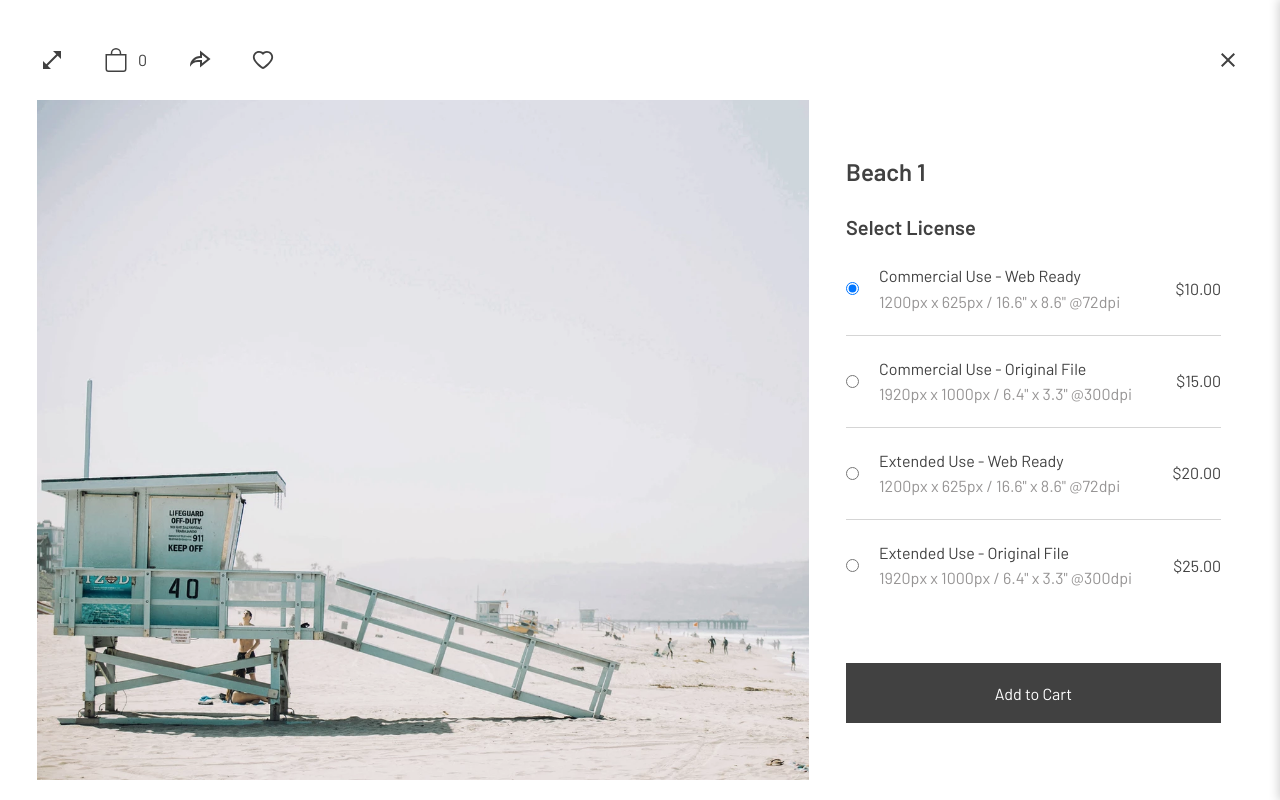
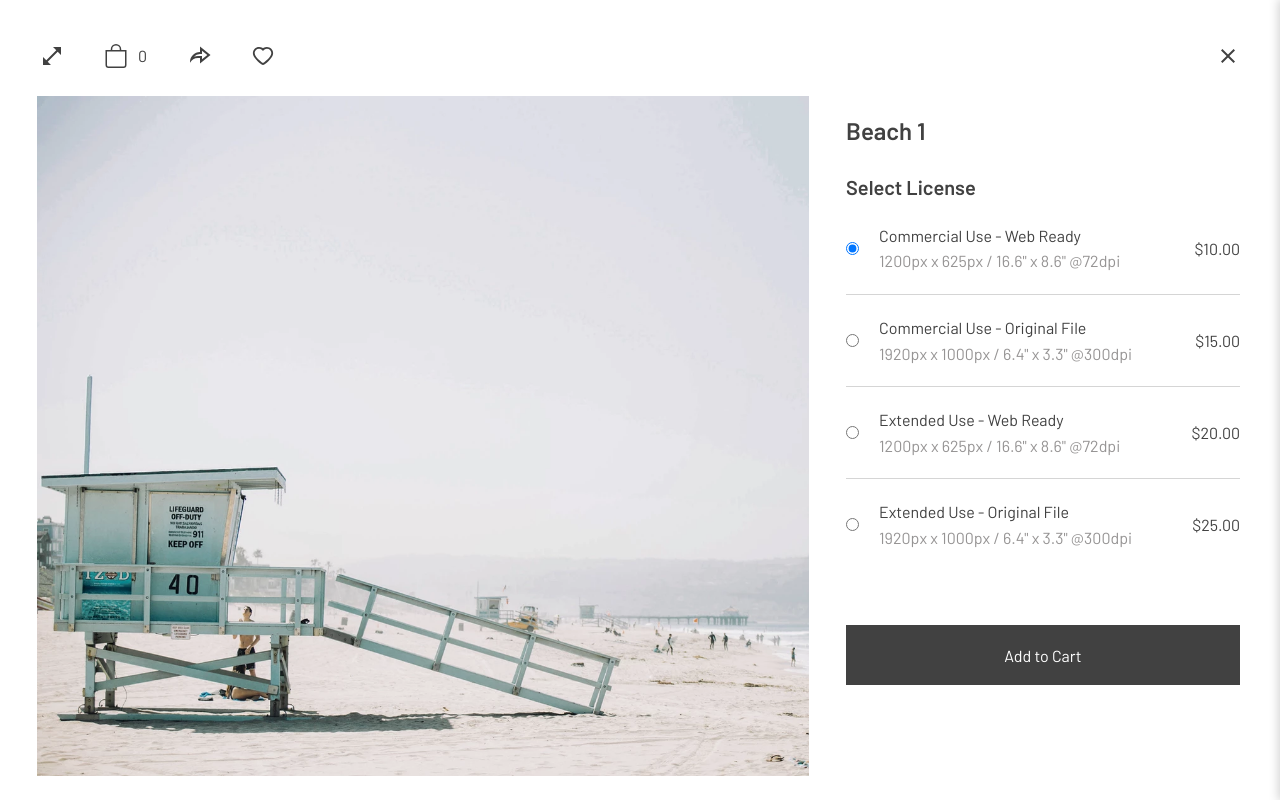
Before and after one commit to Knopkaivy/photographer-portfolio-demo, a React (Create React App) app: page /portfolio/beach/beach-1 in a window 1280 px wide. Built offline with nearby package versions, Linux system fonts and the light colour scheme.

Commit message:
Update flex styles for PurchaseForm component so the total height doesnt go over 100vh

```diff
--- a/src/PurchaseForm.jsx
+++ b/src/PurchaseForm.jsx
@@ -78,7 +78,7 @@ const PurchaseForm = ({
       <h3 className="PurchaseForm__header">Select License</h3>
       <div className="PurchaseForm__radioGroup">{purchaseList}</div>
       <div className="PurchaseForm__buttonContainer">
-        <button type="submit" className="btn">
+        <button type="submit" className="PurchaseForm__button btn">
           Add to Cart
         </button>
       </div>
--- a/src/styles/PhotoCardDetailed.css
+++ b/src/styles/PhotoCardDetailed.css
@@ -34,6 +34,7 @@
 }
 .PhotoCardDetailed__main {
   width: 100%;
+  height: 100%;
   flex-grow: 1;
   display: flex;
   justify-content: center;
@@ -102,6 +103,7 @@
 }
 .PhotoCardDetailed__description {
   font-size: 1.6rem;
+  flex-grow: 1;
 }
 
 @media screen and (max-width: 768px) {
--- a/src/styles/PurchaseForm.css
+++ b/src/styles/PurchaseForm.css
@@ -1,6 +1,7 @@
 .PurchaseForm {
   width: 100%;
-  max-width: 375px;
+  max-width: 50rem;
+  height: 100%;
   display: flex;
   flex-direction: column;
 }
@@ -45,12 +46,17 @@
   display: block;
 }
 .PurchaseForm__buttonContainer {
-  margin: 5.2rem 0 2.4rem 0;
+  /* margin: auto 0; */
+  flex-grow: 1;
+  display: flex;
+  flex-direction: column;
+  justify-content: center;
 }
 
 .PurchaseForm__checkoutLink {
   width: 100%;
   text-align: center;
+  padding-bottom: 4rem;
 }
 @media screen and (max-width: 768px) {
   .PurchaseForm {
```
